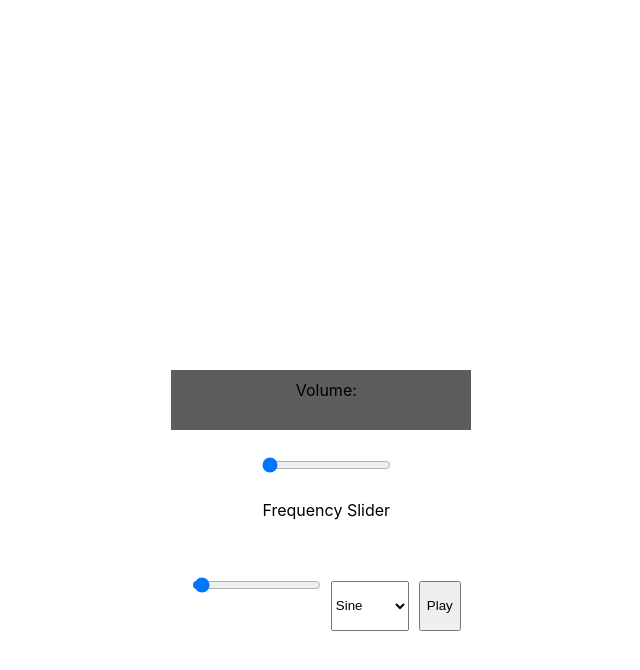
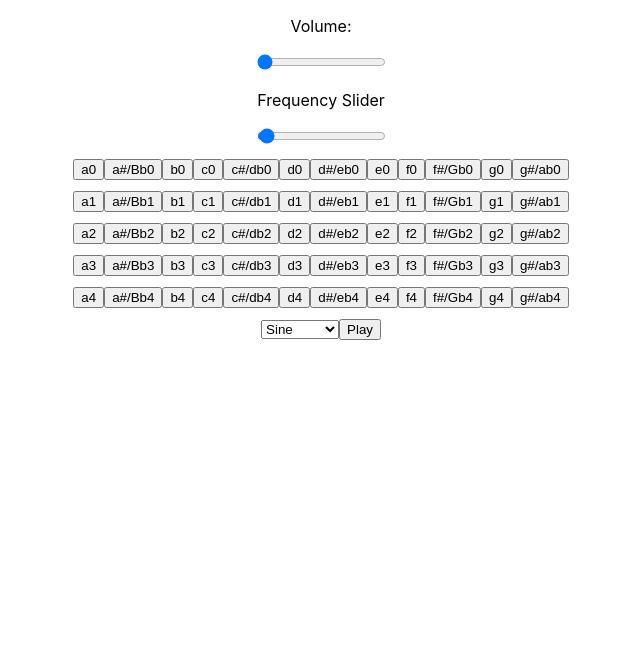
Before and after one commit to bencohendev/freq_gen_react, a React (Create React App) app: page / in a window 1280 px wide. Shown: the top 670 px of the page, without its empty margins (319-959 px from the left). Built offline with nearby package versions, Linux system fonts and the light colour scheme.

Commit message:
basic pitch grid working

```diff
--- a/package.json
+++ b/package.json
@@ -6,7 +6,9 @@
     "@testing-library/jest-dom": "^4.2.4",
     "@testing-library/react": "^9.3.2",
     "@testing-library/user-event": "^7.1.2",
+    "bootstrap": "^4.4.1",
     "react": "^16.13.1",
+    "react-bootstrap": "^1.0.1",
     "react-dom": "^16.13.1",
     "react-scripts": "3.4.1"
   },
--- a/src/App.js
+++ b/src/App.js
@@ -1,6 +1,5 @@
 import React from 'react';
 import './css/App.css';
-import SynthPad from './components/SynthPad'
 import ToneGenerator from './components/ToneGenerator'
 
 function App() {
--- a/src/components/FrequencySelector.js
+++ b/src/components/FrequencySelector.js
@@ -1,11 +1,79 @@
 import React from 'react';
+import  '../css/FrequencySelector.css'
+import Button from 'react-bootstrap/Button'
 
-export default function FrequencySelector() {
+ const FrequencySelector = (props) => {
 
-
+    const pitches = [27.5, 29.135, 30.868, 32.703, 34.648, 36.708, 38.891, 40.203, 43.464, 46.249, 48.999, 51.913]
+    const pitchNames = ['a', 'a#/Bb', 'b', 'c' , 'c#/db', 'd', 'd#/eb', 'e', 'f', 'f#/Gb', 'g', 'g#/ab']
 
    return (
-       null
+       <div>
+        <div className='pitch-row'>
+            {
+            pitches.map((pitch, index) => (
+                <Button
+                key={index}
+                onClick={() => props.changeFrequencyValue(pitch)}
+            >
+                {pitchNames[index]}0
+            </Button>
+            ))
+            }
+            </div>
+
+            <div className='pitch-row'>            {
+            pitches.map((pitch, index) => (
+                <button
+                key={index}
+                onClick={() => props.changeFrequencyValue(pitch*2)}
+            >
+                {pitchNames[index]}1
+            </button>
+            ))
+            }
+</div>
+<div className='pitch-row'>
+            {
+            pitches.map((pitch, index) => (
+                <button
+                key={index}
+                onClick={() => props.changeFrequencyValue(pitch*4)}
+            >
+                {pitchNames[index]}2
+            </button>
+            ))
+            }
+</div>
+<div className='pitch-row'>
+            {
+            pitches.map((pitch, index) => (
+                <button
+                key={index}
+                onClick={() => props.changeFrequencyValue(pitch*8)}
+            >
+                {pitchNames[index]}3
+            </button>
+            ))
+            }
+</div>
+<div className='pitch-row'>
+            {
+            pitches.map((pitch, index) => (
+                <button
+                key={index}
+                onClick={() => props.changeFrequencyValue(pitch*16)}
+            >
+                {pitchNames[index]}4
+            </button>
+            ))
+            }
+            </div>
+        </div>
+
      )
 
     }
+
+
+    export default FrequencySelector
--- a/src/components/ToneGenerator.js
+++ b/src/components/ToneGenerator.js
@@ -1,6 +1,7 @@
 import React, {useState, useEffect} from 'react';
-import '../css/SynthPad.css';
+import '../css/ToneGenerator.css';
 import Audio from './Audio'
+import FrequencySelector from './FrequencySelector';
 
 const ToneGenerator = () => {
 
@@ -62,7 +63,11 @@ const ToneGenerator = () => {
 
     const changeMasterVolume = (e) => {
 
-        setMasterGainValue(e.target.value/100)
+        if(typeof e === 'object') {
+            e = e.target.value
+        }
+
+        setMasterGainValue(e/100)
         //update selected OscillatorNode's GainNode to the selected value
         if (selectedOscillatorNodeIndex >= 0) {
             const oscillatorNodesCopy = [...oscillatorNodes]
@@ -70,25 +75,27 @@ const ToneGenerator = () => {
 
             // set the gain of the OscillatorNode's GainNode
             selectedOscillatorNode.oscillatorGainNode.gain.setValueAtTime(
-                e.target.value/100, Audio.context.currentTime
+                e/100, Audio.context.currentTime
             )
 
             // set the value stored in state for the gain
-            selectedOscillatorNode.gain = e.target.value
+            selectedOscillatorNode.gain = e
             setOscillatorNodes(oscillatorNodesCopy)
         }
     }
 
     const changeFrequencyValue = (e) => {
 
-        setFrequencyValue(e.target.v)
-
+        if(typeof e === 'object') {
+            e = e.target.value
+        }
+        setFrequencyValue(e)
         if (selectedOscillatorNodeIndex >= 0) {
             const oscillatorNodesCopy = [...oscillatorNodes]
             const selectedOscillatorNode = oscillatorNodesCopy[selectedOscillatorNodeIndex]
-            console.log(e.target.value)
+
             selectedOscillatorNode.oscillatorNode.frequency.setValueAtTime(
-                e.target.value, Audio.context.currentTime
+                e, Audio.context.currentTime
             )
 
             setOscillatorNodes(oscillatorNodesCopy)
@@ -150,6 +157,7 @@ const ToneGenerator = () => {
                 onChange={changeFrequencyValue}
                 className='frequency'
             />
+            <FrequencySelector changeFrequencyValue={changeFrequencyValue} setFrequencyValue={setFrequencyValue}/>
         <select
             onChange={updateOscillatorType}
         >
--- /dev/null
+++ b/src/css/FrequencySelector.css
@@ -0,0 +1,3 @@
+.pitch-row {
+    margin: 10px
+}
--- a/src/css/SynthPad.css
+++ /dev/null
@@ -1,18 +0,0 @@
-#root {
-    display: flex;
-    justify-content: center;
-    align-items: center;
-    height: 100vh;
-  }
-
-  .App {
-    display: grid;
-    width: 300px;
-    grid-template-columns: auto auto;
-    background-color: #5d5D5D
-  }
-
-  .App * {
-    height: 50px;
-    margin: 5px;
-  }
```
Also changed, not shown: src/components/Volume.js (+2 -23 lines), src/css/ToneGenerator.css (added), 1 other file (tests, documents, lock files or other folders).
